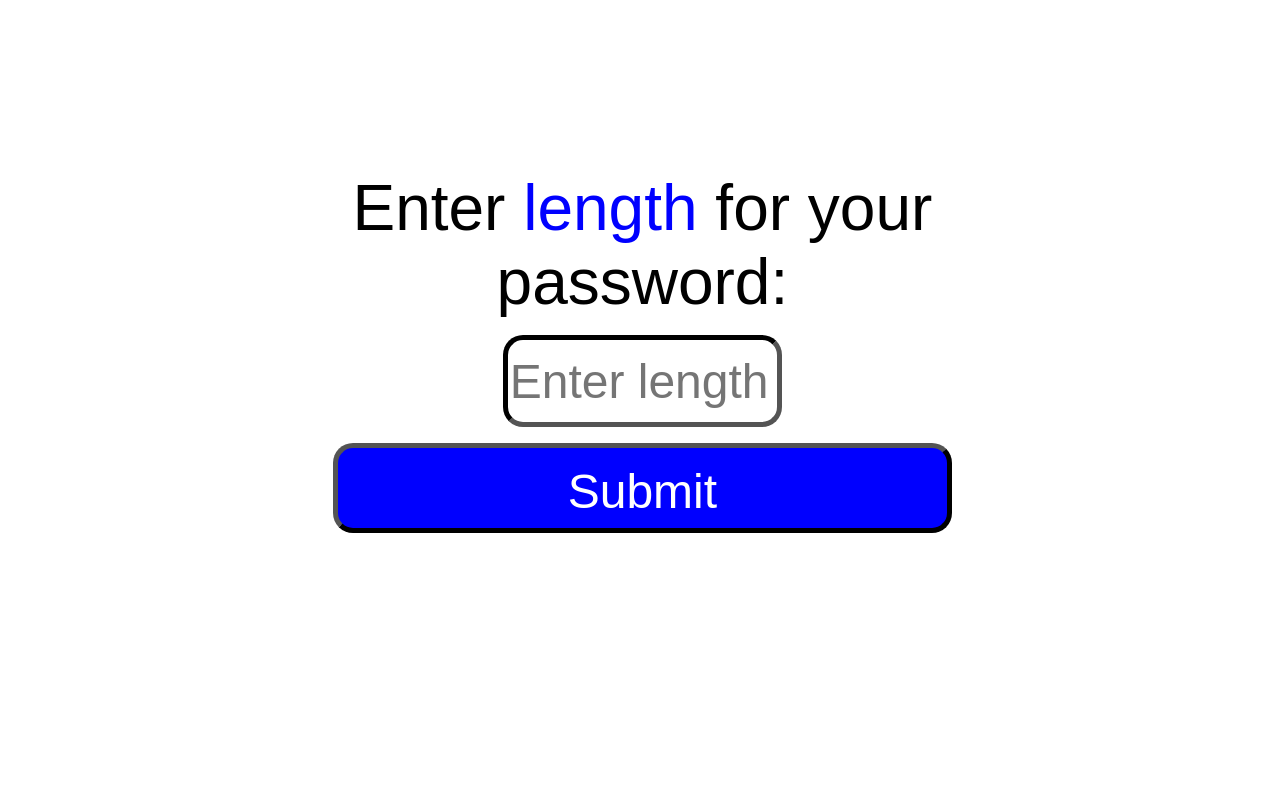
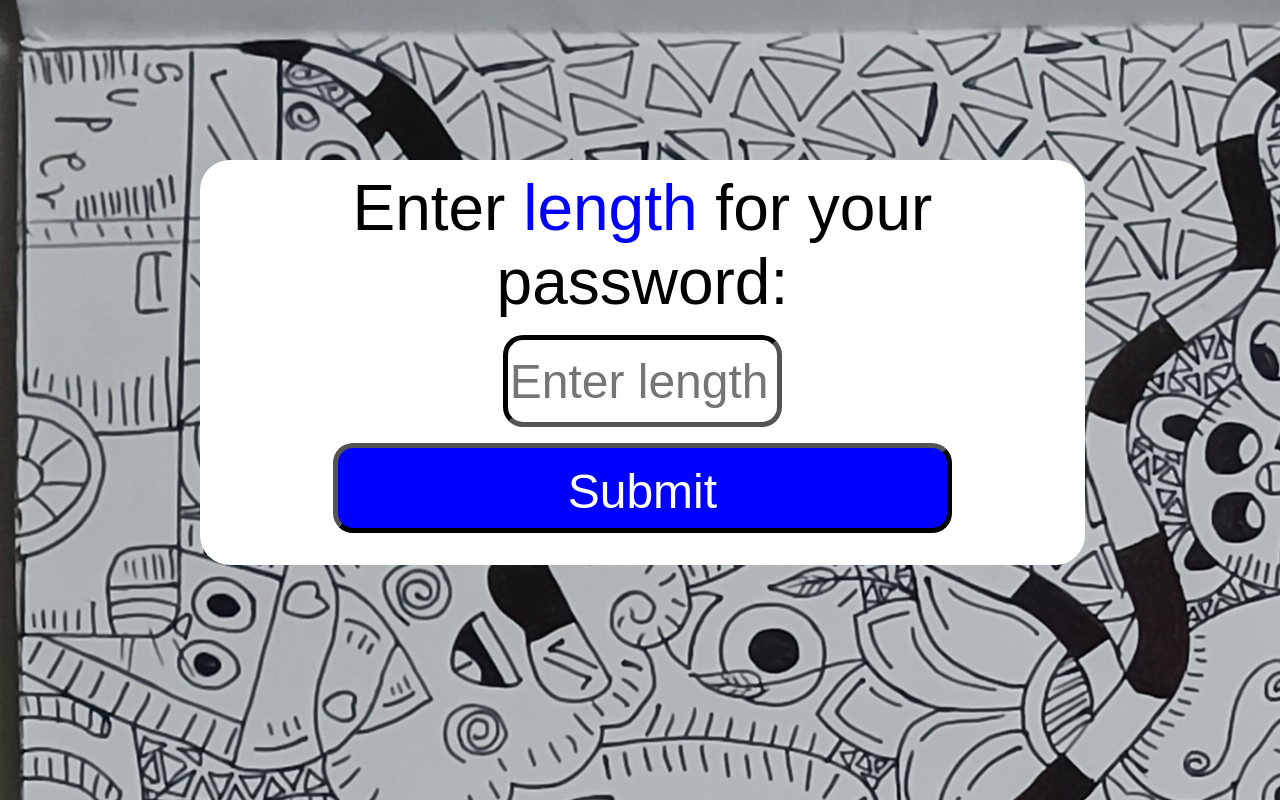
Before and after one commit to aryachawan/passmate, a Flask app: template templates/generator.html in a window 1280 px wide. Run offline with Flask 3, Linux system fonts and the light colour scheme; the template is opened without the code that fills it, so the values that code supplies are empty.

Commit message:
Update generator.html

```diff
--- a/templates/generator.html
+++ b/templates/generator.html
@@ -6,7 +6,7 @@
 </head>
 <style>
     body {
-        background-color:white
+        background-image: url("/static/back1.jpg");
     }
 
     #entlabel {
```
